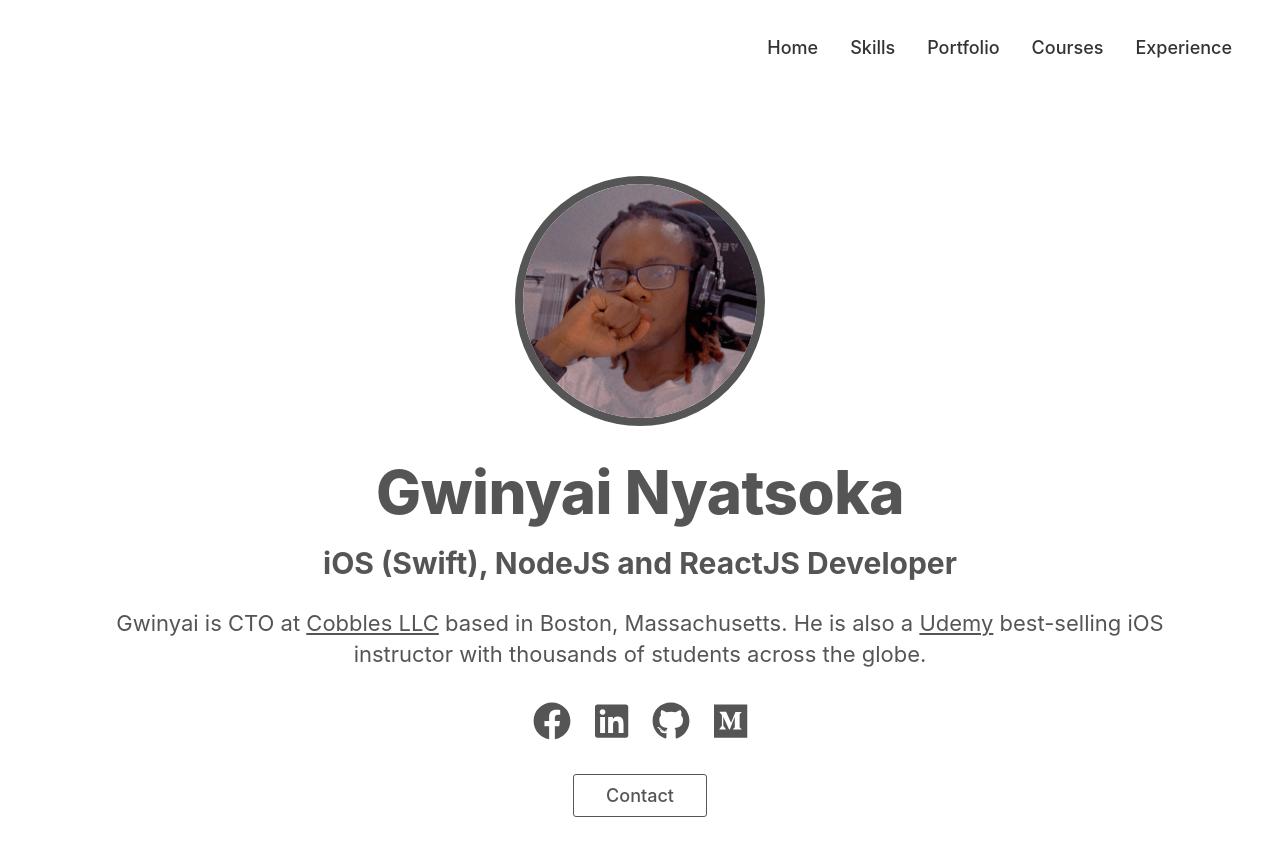
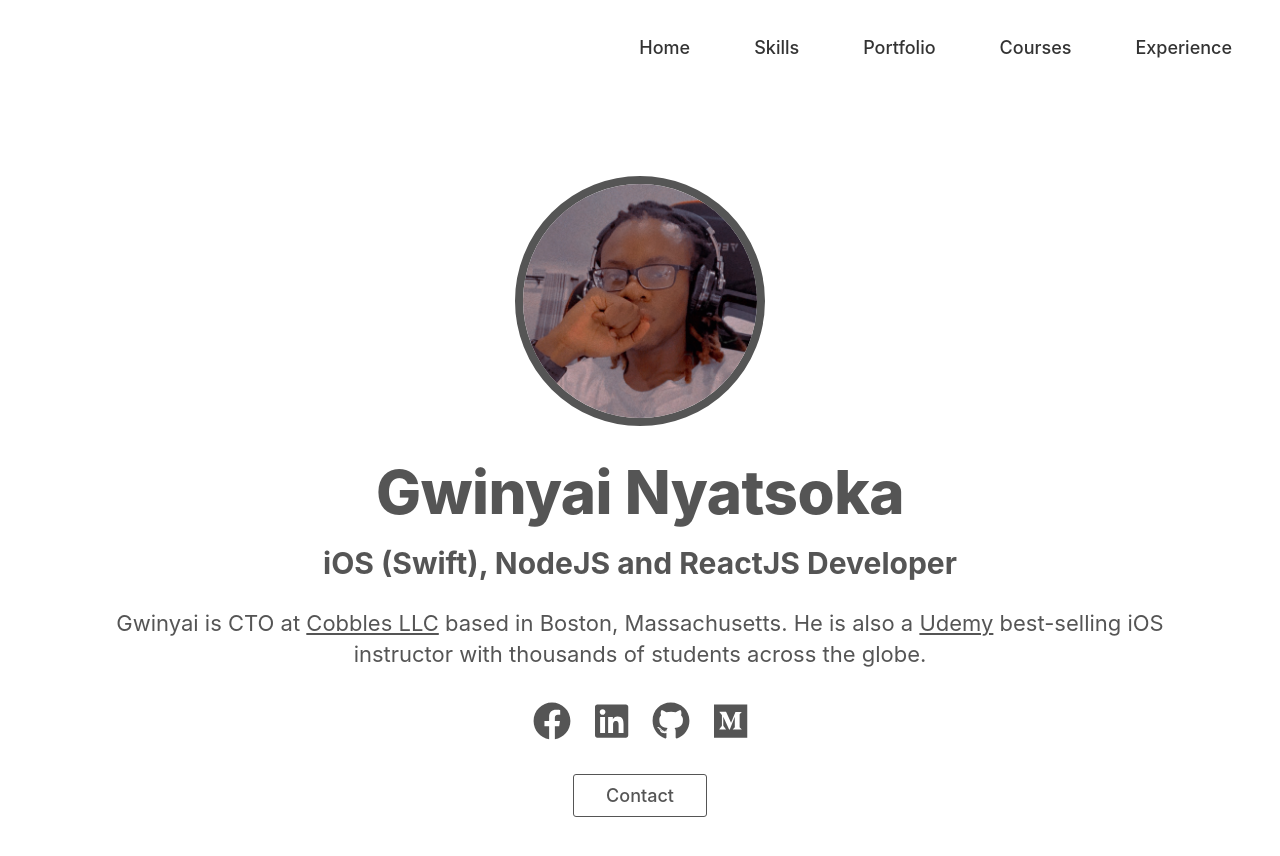
Before and after one commit to Gwinyai/gwinyai-web, a React (Create React App) app: page / in a window 1280 px wide. Shown: the top 856 px of the page. Built offline with nearby package versions, Linux system fonts and the light colour scheme.

Commit message:
Corrected flex issues and Safari issues

```diff
--- a/src/styles/queries.css
+++ b/src/styles/queries.css
@@ -31,7 +31,10 @@
   }
 }
 
-@media (max-width: 35em) {
+@media (max-width: 30em) {
+  .profile-pic {
+    width: 40%;
+  }
   .main-nav {
     background-color: rgba(255, 255, 255, 0.97);
     position: absolute;
@@ -43,6 +46,7 @@
     display: flex;
     align-items: center;
     justify-content: center;
+    -webkit-justify-content: center;
     transition: all 0.5s ease-out;
     opacity: 0;
     pointer-events: none;
@@ -71,6 +75,10 @@
     gap: 4.8rem;
   }
 
+  .main-nav-list > * + * {
+    margin-top: 4.8rem;
+  }
+
   .main-nav-link:link,
   .main-nav-link:visited {
     font-size: 3rem;
@@ -88,3 +96,9 @@
     grid-template-columns: 1fr;
   }
 }
+
+@media (max-width: 23em) {
+  .profile-pic {
+    width: 50%;
+  }
+}
--- a/src/styles/styles.css
+++ b/src/styles/styles.css
@@ -10,7 +10,7 @@
 }
 
 .profile-pic {
-  border-radius: 100%;
+  border-radius: 999rem;
   border: 0.8rem solid #555;
   width: 22%;
   margin-bottom: 2rem;
@@ -102,7 +102,7 @@
 
 .header {
   display: flex;
-  justify-content: right;
+  justify-content: flex-end;
   align-items: center;
   height: 9.6rem;
   padding: 0 4.8rem;
@@ -121,6 +121,10 @@
   display: flex;
   align-items: center;
   gap: 3.2rem;
+}
+
+.main-nav-list > * + * {
+  margin-left: 3.2rem;
 }
 
 .main-nav-link:link,
```
